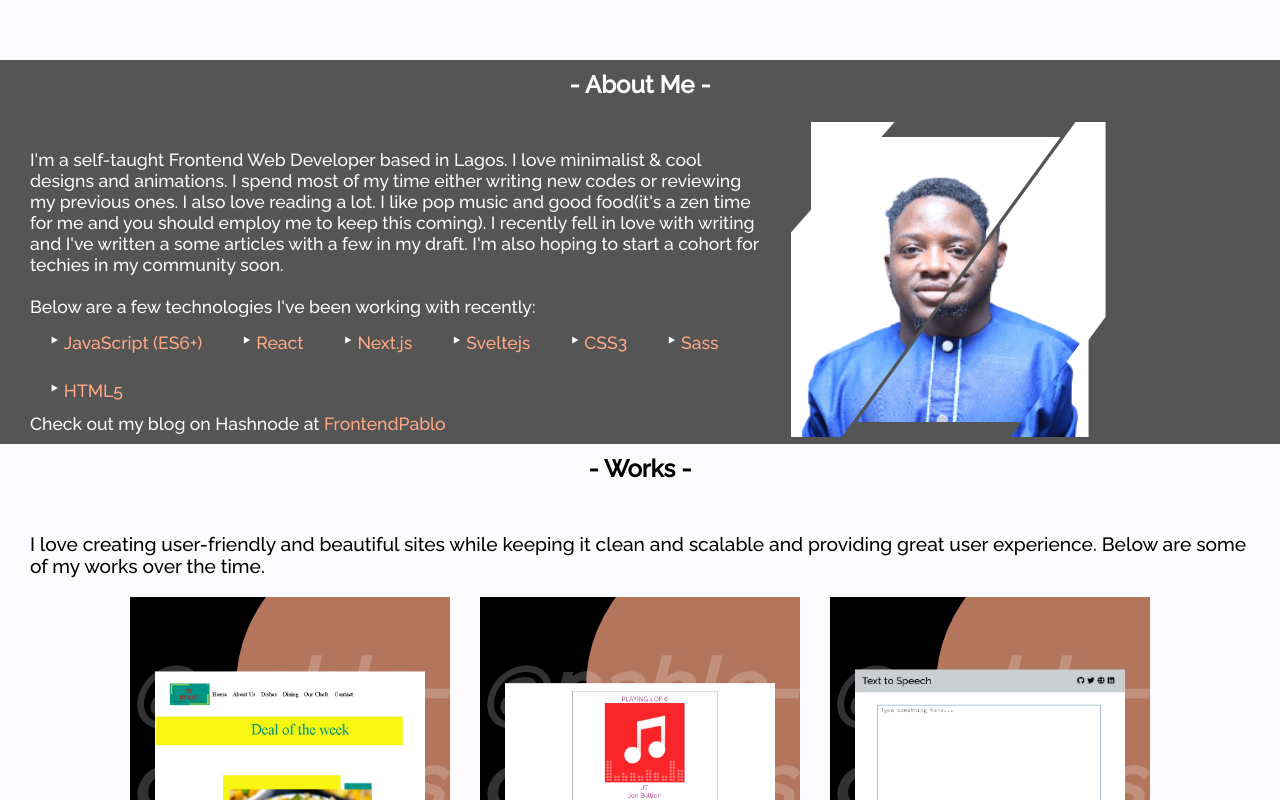
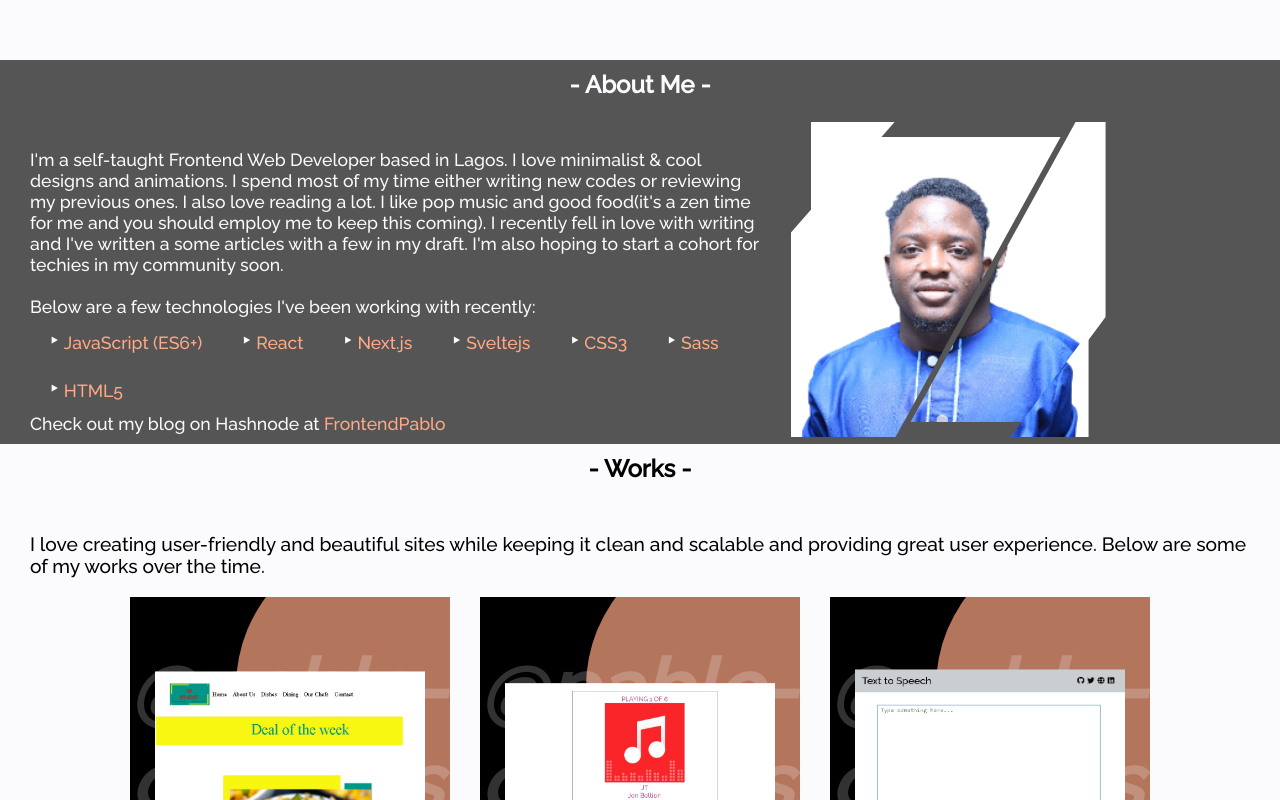
Before and after one commit to pablo-clueless/Portfolio, a Next.js app in the folder portfolio/: page / in a window 1280 px wide. Shown: the part 740-1540 px from the top of the page. Built offline with nearby package versions, Linux system fonts and the light colour scheme; a web font is replaced by a local one.

Commit message:
fixes on image

```diff
--- a/portfolio/package.json
+++ b/portfolio/package.json
@@ -8,8 +8,10 @@
     "lint": "next lint"
   },
   "dependencies": {
+    "animate.css": "^4.1.1",
     "next": "12.0.4",
     "react": "17.0.2",
+    "react-animate-on-scroll": "^2.1.5",
     "react-dom": "17.0.2",
     "react-icons": "^4.3.1"
   },
--- a/portfolio/styles/About.module.css
+++ b/portfolio/styles/About.module.css
@@ -76,7 +76,7 @@
 }
 
 .imgWrapper .img2 {
-    clip-path: polygon(28% 0, 0 32%, 0 100%, 17% 100%, 90% 0);
+    clip-path: polygon(28% 0, 0 32%, 0 100%, 35% 100%, 90% 0);
     transform: translate(-30px, 5px);
     transition: transform var(--time-func);
 }
@@ -86,7 +86,7 @@
 }
 
 .imgWrapper .img3 {
-    clip-path: polygon(100% 0, 100% 65%, 74% 100%, 17% 100%, 90% 0);
+    clip-path: polygon(100% 0, 100% 65%, 74% 100%, 35% 100%, 90% 0);
     transform: translate(-15px, -10px);
     transition: transform 300ms ease;
 }
--- a/portfolio/styles/Work.module.css
+++ b/portfolio/styles/Work.module.css
@@ -4,11 +4,10 @@
 
 .main h2 {
     text-align: center;
-    margin-bottom: 50px;
 }
 
 .intro {
-    margin: 20px 0;
+    margin: 50px 0 20px;
     font-size: 1.2rem;
     color: var(--dark);
 }
```
Also changed, not shown: 1 other file (tests, documents, lock files or other folders).
